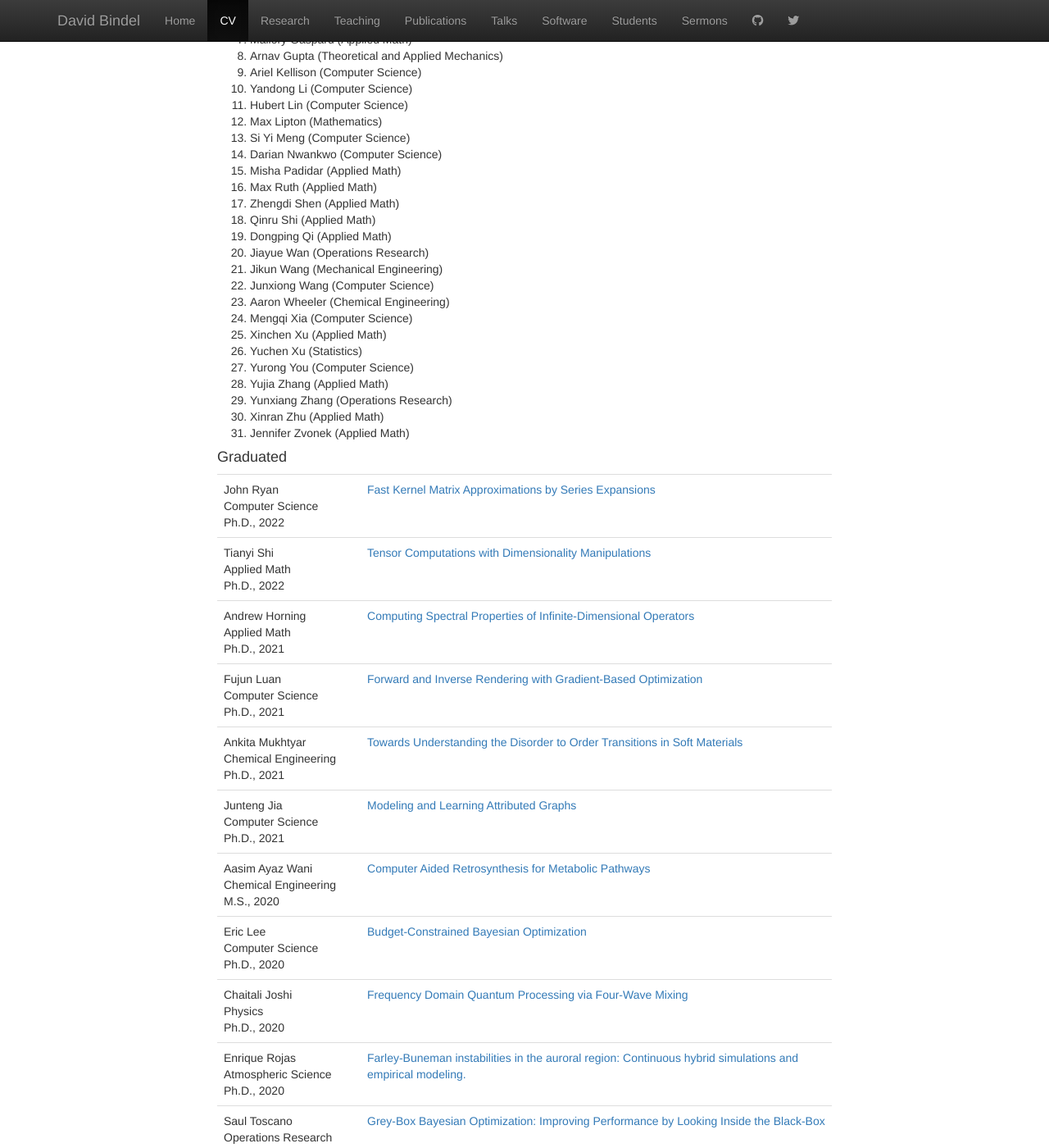
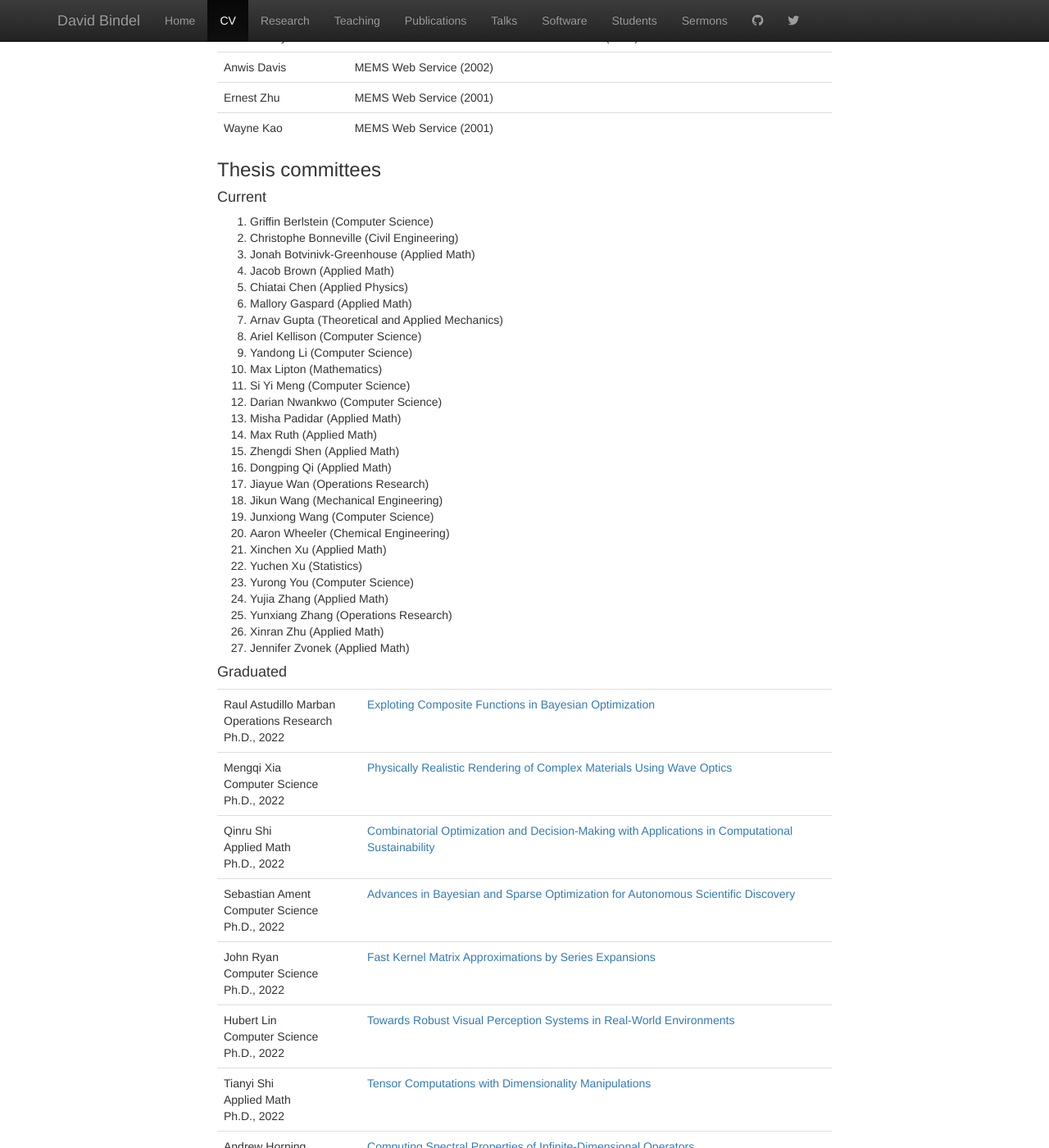
Before and after one commit to dbindel/cornell_web, a Jekyll site: the page built from vita.html, in a window 1280 px wide and 1400 px high, scrolled down 28607 px. Shown: the whole window at 82% size. Built offline with Jekyll 4.4.1, drawn with Linux system fonts in a browser that asks for light colours; nearby versions of some CDN libraries; some of the changed text lies outside the part shown.

Commit message:
Update students, service, CV info.

```diff
--- a/_data/students.yml
+++ b/_data/students.yml
@@ -703,16 +703,6 @@
 committees:
   -
     degree: phd
-    last: Ament
-    first: Sebastian
-    field: Computer Science
-  -
-    degree: phd
-    last: Astudillo Marban
-    first: Raul
-    field: Operations Research
-  -
-    degree: phd
     last: Berlstein
     first: Griffin
     field: Computer Science
@@ -723,9 +713,14 @@
     field: Civil Engineering
   -
     degree: phd
-    last: Calinao Correa
-    first: Gabriela
-    field: Material Science
+    last: Botvinivk-Greenhouse
+    first: Jonah
+    field: Applied Math
+  -
+    degree: phd
+    last: Brown
+    first: Jacob
+    field: Applied Math
   -
     degree: phd
     last: Chen
@@ -750,11 +745,6 @@
     degree: phd
     last: Li
     first: Yandong
-    field: Computer Science
-  -
-    degree: phd
-    last: Lin
-    first: Hubert
     field: Computer Science
   -
     degree: phd
@@ -788,11 +778,6 @@
     field: Applied Math
   -
     degree: phd
-    last: Shi
-    first: Qinru
-    field: Applied Math
-  -
-    degree: phd
     last: Qi
     first: Dongping
     field: Applied Math
@@ -816,11 +801,6 @@
     last: Wheeler
     first: Aaron
     field: Chemical Engineering
-  -
-    degree: phd
-    last: Xia
-    first: Mengqi
-    field: Computer Science
   -
     degree: phd
     last: Xu
@@ -860,11 +840,51 @@
 past_committees:
   -
     degree: phd
+    last: Astudillo Marban
+    first: Raul
+    field: Operations Research
+    thesis:
+      title: Exploting Composite Functions in Bayesian Optimization
+      year: 2022
+  -
+    degree: phd
+    last: Xia
+    first: Mengqi
+    field: Computer Science
+    thesis:
+      title: Physically Realistic Rendering of Complex Materials Using Wave Optics
+      year: 2022
+  -
+    degree: phd
+    last: Shi
+    first: Qinru
+    field: Applied Math
+    thesis:
+      title: Combinatorial Optimization and Decision-Making with Applications in Computational Sustainability
+      year: 2022
+  -
+    degree: phd
+    last: Ament
+    first: Sebastian
+    field: Computer Science
+    thesis:
+      title: Advances in Bayesian and Sparse Optimization for Autonomous Scientific Discovery
+      year: 2022
+  -
+    degree: phd
     last: Ryan
     first: John
     field: Computer Science
     thesis:
       title: Fast Kernel Matrix Approximations by Series Expansions
+      year: 2022
+  -
+    degree: phd
+    last: Lin
+    first: Hubert
+    field: Computer Science
+    thesis:
+      title: Towards Robust Visual Perception Systems in Real-World Environments
       year: 2022
   -
     degree: phd
@@ -909,6 +929,14 @@
       title: Modeling and Learning Attributed Graphs
       year: 2021
       url: https://ecommons.cornell.edu/handle/1813/109752
+  -
+    degree: ms
+    last: Calinao Correa
+    first: Gabriela
+    field: Material Science
+    thesis:
+      title: "Direct electron detectors: architecture and algorithms"
+      year: 2020
   -
     degree: ms
     last: Wani
--- a/_includes/cv_prof.html
+++ b/_includes/cv_prof.html
@@ -1,4 +1,19 @@
 <table class="table">
+  <tr>
+    <td>September 2022-August 2025</td>
+    <td>Collaboration Director, Simons Collaboration on Hidden Symmetries and Fusion Energy.</td>
+    <td></td>
+  </tr>
+  <tr>
+    <td>January 2021-December 2023</td>
+    <td>Associate Dean for DEI, Ann S. Bowers College of Computing and Information Science</td>
+    <td>Cornell University</td>
+  </tr>
+  <tr>
+    <td>July 2020-June 2025<td>
+    <td>Director, Center for Applied Mathematics</td>
+    <td>Cornell University</td>
+  </tr>
   <tr>
     <td>2017-present</td>
     <td>Associate Professor of Computer Science</td>
```
Also changed, not shown: _data/service.yml (+15 -0 lines), 1 other file.
